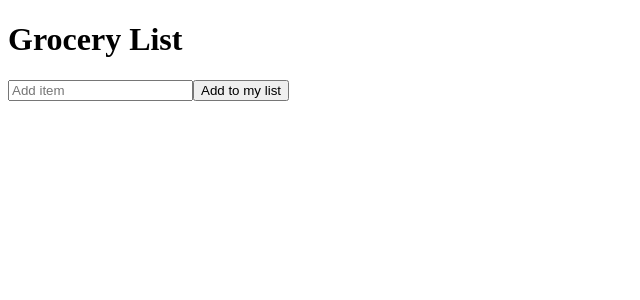
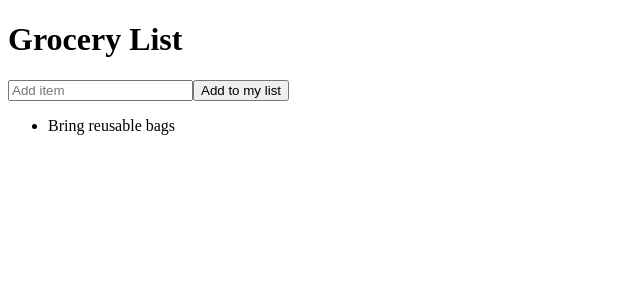
Before and after one commit to aidanliddiard/grocery-list, a React app: page / in a window 1280 px wide. Shown: the top 300 px of the page, without its empty margins (0-640 px from the left). Built offline with nearby package versions, Linux system fonts and the light colour scheme.

Commit message:
adding working

```diff
--- a/src/components/ListItem.jsx
+++ b/src/components/ListItem.jsx
@@ -1,5 +1,5 @@
 import React from 'react';
 
-export default function ListItem() {
-  return <div>ListItem</div>;
+export default function ListItem({ listItem }) {
+  return <p>{listItem.item}</p>;
 }
--- a/src/context/ListProvider.jsx
+++ b/src/context/ListProvider.jsx
@@ -1,7 +1,7 @@
 import { createContext, useContext, useReducer } from 'react';
 
 const initialList = [
-  { id: Data.now(), item: 'Bring reusable bags', done: false },
+  { id: Date.now(), item: 'Bring reusable bags', done: false },
 ];
 
 const listReducer = (state, action) => {
--- a/src/index.jsx
+++ b/src/index.jsx
@@ -2,12 +2,15 @@ import React from 'react';
 import { render } from 'react-dom';
 import { BrowserRouter as Router } from 'react-router-dom';
 import App from './App';
+import { ListProvider } from './context/ListProvider';
 
 render(
   <React.StrictMode>
-    <Router>
-      <App />
-    </Router>
+    <ListProvider>
+      <Router>
+        <App />
+      </Router>
+    </ListProvider>
   </React.StrictMode>,
   document.getElementById('root')
 );
--- a/src/views/Home.jsx
+++ b/src/views/Home.jsx
@@ -1,13 +1,39 @@
-import React from 'react';
+import React, { useState } from 'react';
+import ListItem from '../components/ListItem';
+import { useList } from '../context/ListProvider';
 
 export default function Home() {
+  const [newItem, setNewItem] = useState('');
+  const { list, handleAddItem, handleDeleteItem, handleEditItem } = useList();
+
+  const handleSubmit = (e) => {
+    e.preventDefault();
+    console.log('click', newItem);
+    handleAddItem(newItem);
+    setNewItem('');
+  };
+  console.log('list', list);
+  console.log('item', newItem);
   return (
     <>
       <h1>Grocery List</h1>
       <form>
-        <input placeholder="Add item" />
-        <button>Add to my list</button>
+        <input
+          placeholder="Add item"
+          type="text"
+          name="newItem"
+          value={newItem}
+          onChange={(e) => setNewItem(e.target.value)}
+        />
+        <button onClick={handleSubmit}>Add to my list</button>
       </form>
+      <ul>
+        {list.map((listItem) => (
+          <li key={listItem.id}>
+            <ListItem listItem={listItem} />
+          </li>
+        ))}
+      </ul>
     </>
   );
 }
```
